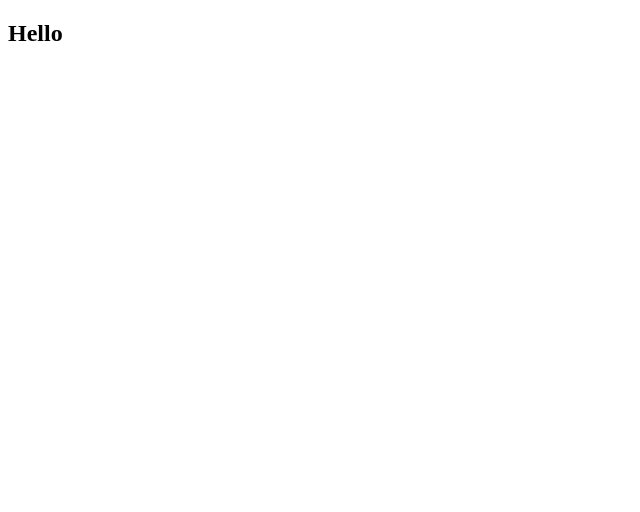
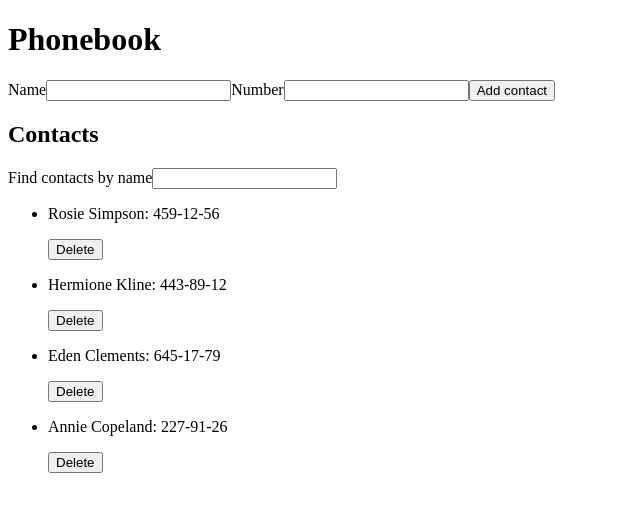
Before and after one commit to Viktor-sun/goit-react-hw-06-phonebook, a React (Create React App) app: page / in a window 1280 px wide. Shown: the top 512 px of the page, without its empty margins (0-640 px from the left). Built offline with nearby package versions, Linux system fonts and the light colour scheme.

Commit message:
add 6 staps

```diff
--- a/src/App.js
+++ b/src/App.js
@@ -1,11 +1,77 @@
-import React from 'react';
+import React, { Component } from 'react';
+import shortid from 'shortid';
+import ContactForm from './components/ContactForm';
+import Filter from './components/Filter';
+import ContactList from './components/ContactList';
 
-function App() {
-  return (
-    <div>
-      <h2>Hello</h2>
-    </div>
-  );
+class App extends Component {
+  state = {
+    contacts: [
+      { id: 'id-1', name: 'Rosie Simpson', number: '459-12-56' },
+      { id: 'id-2', name: 'Hermione Kline', number: '443-89-12' },
+      { id: 'id-3', name: 'Eden Clements', number: '645-17-79' },
+      { id: 'id-4', name: 'Annie Copeland', number: '227-91-26' },
+    ],
+    filter: '',
+  };
+
+  handleFormSubmit = data => {
+    const { name, number } = data;
+    const { contacts } = this.state;
+
+    contacts.some(contact => contact.name === name)
+      ? alert(`${name} is already in contacts!`)
+      : this.setState({
+          contacts: [
+            ...contacts,
+            { id: shortid.generate(), name: name, number: number },
+          ],
+        });
+  };
+
+  changeFilter = e => {
+    this.setState({
+      filter: e.currentTarget.value,
+    });
+  };
+
+  getFilterContacts = () => {
+    const { contacts, filter } = this.state;
+    const normalizedFilter = filter.toLocaleLowerCase();
+
+    return contacts.filter(
+      ({ name, number }) =>
+        name.toLocaleLowerCase().includes(normalizedFilter) ||
+        number.includes(normalizedFilter),
+    );
+  };
+
+  deleteContacts = id => {
+    this.setState(prevState => ({
+      contacts: prevState.contacts.filter(contact => contact.id !== id),
+    }));
+  };
+
+  render() {
+    const { filter } = this.state;
+    const filterContacts = this.getFilterContacts();
+
+    return (
+      <>
+        <h1>Phonebook</h1>
+        <ContactForm onSubmit={this.handleFormSubmit} />
+
+        <section>
+          <h2>Contacts</h2>
+          <Filter value={filter} onChange={this.changeFilter} />
+          <ContactList
+            filterContacts={filterContacts}
+            onDeleteContacts={this.deleteContacts}
+          />
+        </section>
+      </>
+    );
+  }
 }
 
 export default App;
--- /dev/null
+++ b/src/components/ContactForm/ContactForm.js
@@ -0,0 +1,56 @@
+import React, { Component } from 'react';
+
+class ContactForm extends Component {
+  state = { name: '', number: '' };
+
+  handleChange = e => {
+    const { name, value } = e.currentTarget;
+    this.setState({
+      [name]: value,
+    });
+  };
+
+  handleSubmit = e => {
+    e.preventDefault();
+
+    this.props.onSubmit(this.state);
+    this.reset();
+  };
+
+  reset = () => {
+    this.setState({
+      name: '',
+      number: '',
+    });
+  };
+
+  render() {
+    const { name, number } = this.state;
+
+    return (
+      <form onSubmit={this.handleSubmit}>
+        <label>
+          Name
+          <input
+            type="text"
+            name="name"
+            onChange={this.handleChange}
+            value={name}
+          />
+        </label>
+        <label>
+          Number
+          <input
+            type="tel"
+            name="number"
+            onChange={this.handleChange}
+            value={number}
+          />
+        </label>
+        <button type="submit">Add contact</button>
+      </form>
+    );
+  }
+}
+
+export default ContactForm;
--- /dev/null
+++ b/src/components/ContactForm/index.js
@@ -0,0 +1 @@
+export { default } from './ContactForm';
--- /dev/null
+++ b/src/components/ContactList/ContactList.js
@@ -0,0 +1,19 @@
+import React from 'react';
+import ContactListItem from './ContactListItem';
+
+const ContactList = ({ filterContacts, onDeleteContacts }) => (
+  <ul>
+    {filterContacts.map(({ id, name, number }) => (
+      <li key={id}>
+        <ContactListItem
+          name={name}
+          number={number}
+          onDeleteContacts={onDeleteContacts}
+          id={id}
+        />
+      </li>
+    ))}
+  </ul>
+);
+
+export default ContactList;
--- /dev/null
+++ b/src/components/ContactList/ContactListItem/ContactListItem.js
@@ -0,0 +1,15 @@
+import React from 'react';
+
+const ContactListItem = ({ name, number, onDeleteContacts, id }) => (
+  <>
+    <p>
+      {name}: {number}
+    </p>
+
+    <button type="button" onClick={() => onDeleteContacts(id)}>
+      Delete
+    </button>
+  </>
+);
+
+export default ContactListItem;
--- /dev/null
+++ b/src/components/ContactList/ContactListItem/index.js
@@ -0,0 +1 @@
+export { default } from './ContactListItem';
--- /dev/null
+++ b/src/components/ContactList/index.js
@@ -0,0 +1 @@
+export { default } from './ContactList';
--- /dev/null
+++ b/src/components/Filter/Filter.js
@@ -0,0 +1,12 @@
+import React from 'react';
+
+const Filter = ({ value, onChange }) => (
+  <div>
+    <label>
+      Find contacts by name
+      <input type="text" name="filter" onChange={onChange} value={value} />
+    </label>
+  </div>
+);
+
+export default Filter;
--- /dev/null
+++ b/src/components/Filter/index.js
@@ -0,0 +1 @@
+export { default } from './Filter';
```
